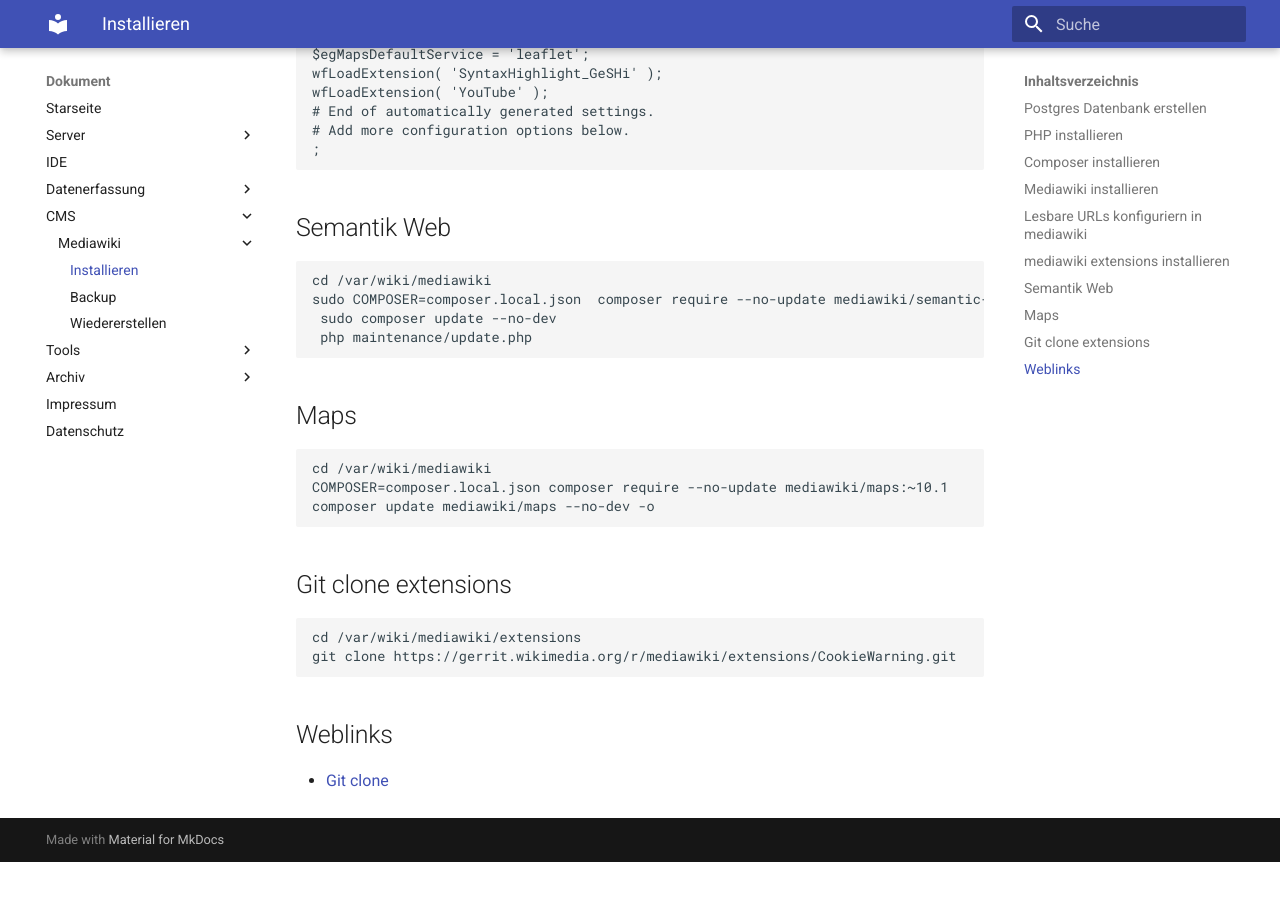
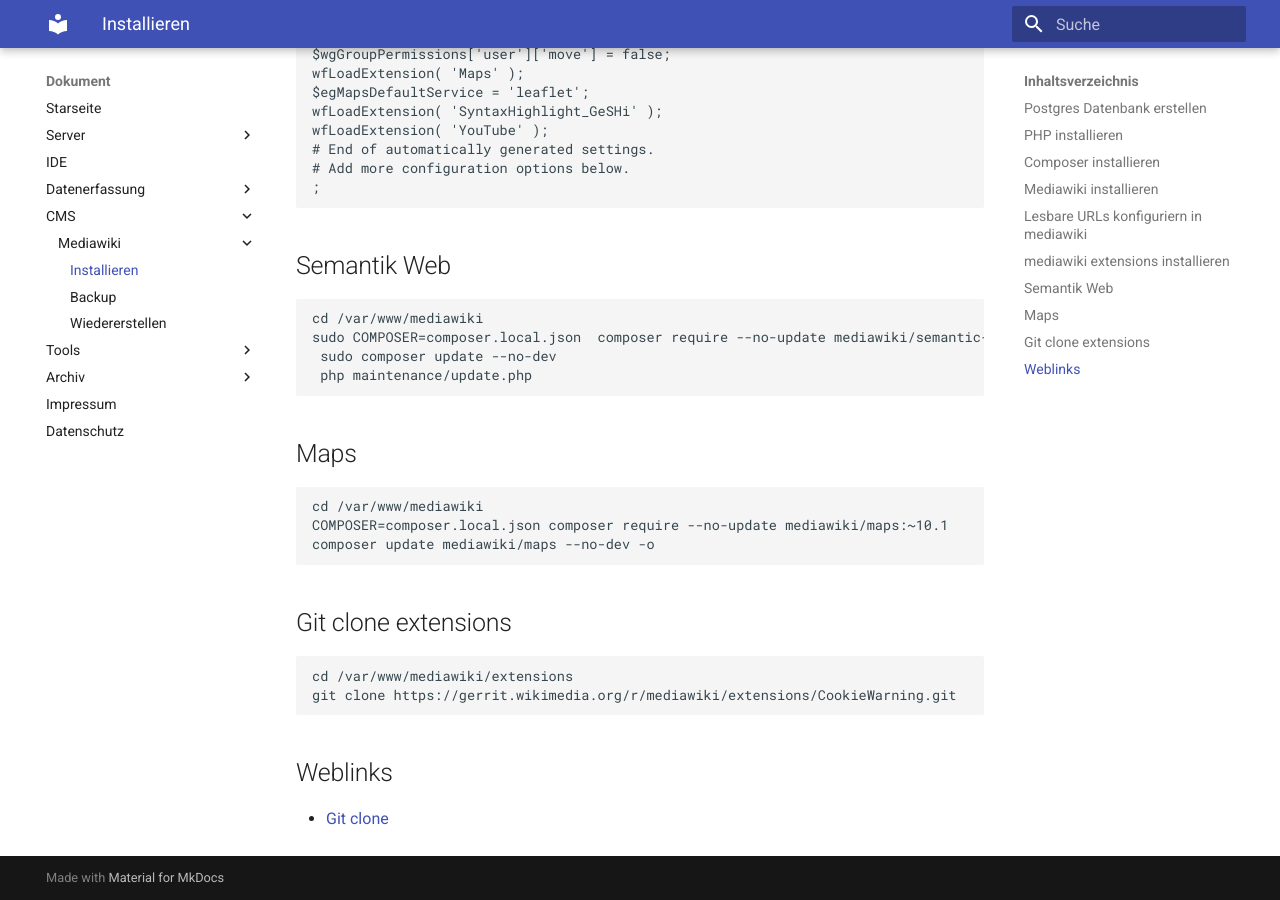
Before and after one commit to thorstenkloehn/dokument, an MkDocs documentation site: the page built from docs/CMS/Mediawiki/index.md, in a window 1280 px wide and 900 px high, scrolled down 1727 px. Built offline with MkDocs 1.6.1 and Material for MkDocs 9.7.7, drawn with Linux system fonts in a browser that asks for light colours; before the commit the page ends 2589 px from its top, so only the background shows below that; some of the changed text lies outside the part shown.

Commit message:
Dokumentation: Hinzufügen von Berechtigungen für die Mediawiki-Datenbank und Aktualisierung der Verzeichnispfade in den Installationsanweisungen

````diff
--- a/docs/CMS/Mediawiki/index.md
+++ b/docs/CMS/Mediawiki/index.md
@@ -79,7 +81,7 @@
 ```
 ## Semantik Web
 ```bash
-cd /var/wiki/mediawiki
+cd /var/www/mediawiki
 sudo COMPOSER=composer.local.json  composer require --no-update mediawiki/semantic-media-wiki
  sudo composer update --no-dev
  php maintenance/update.php
@@ -87,13 +89,13 @@
 
 ## Maps
 ```bash
-cd /var/wiki/mediawiki
+cd /var/www/mediawiki
 COMPOSER=composer.local.json composer require --no-update mediawiki/maps:~10.1
 composer update mediawiki/maps --no-dev -o
 ```
 ## Git clone extensions
 ```bash
-cd /var/wiki/mediawiki/extensions
+cd /var/www/mediawiki/extensions
 git clone https://gerrit.wikimedia.org/r/mediawiki/extensions/CookieWarning.git
 ```
 ## Weblinks
````
Also changed, not shown: other parts of docs/CMS/Mediawiki/index.md (+2 -0 lines), docs/Server/nginx.md (+2 -2 lines).
